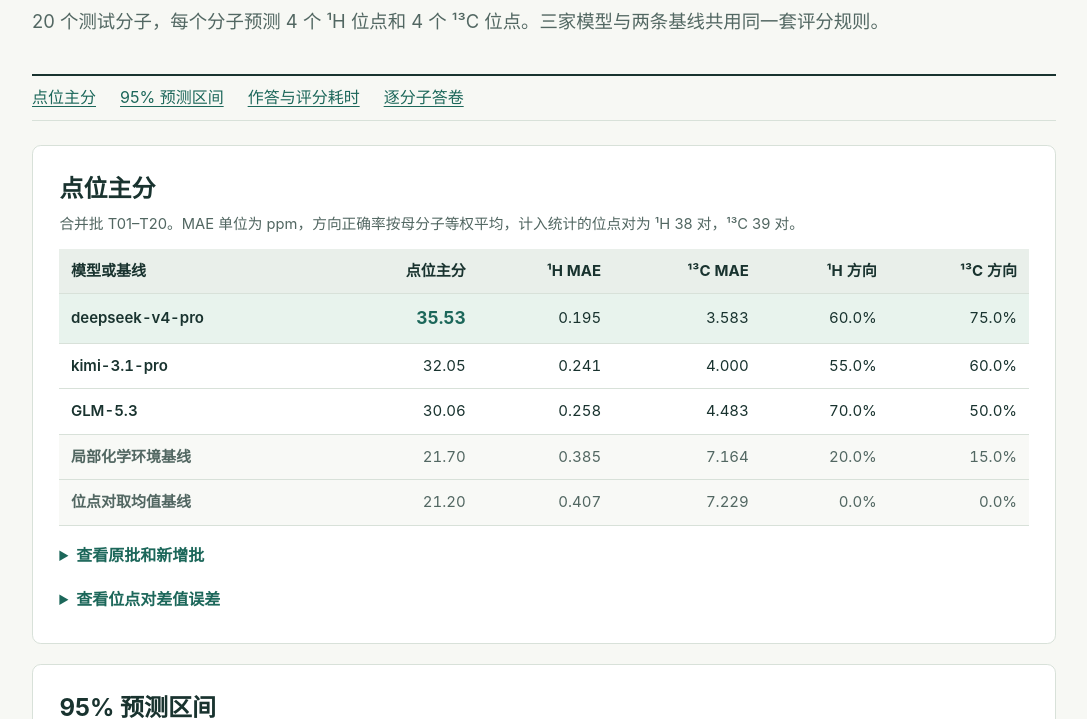
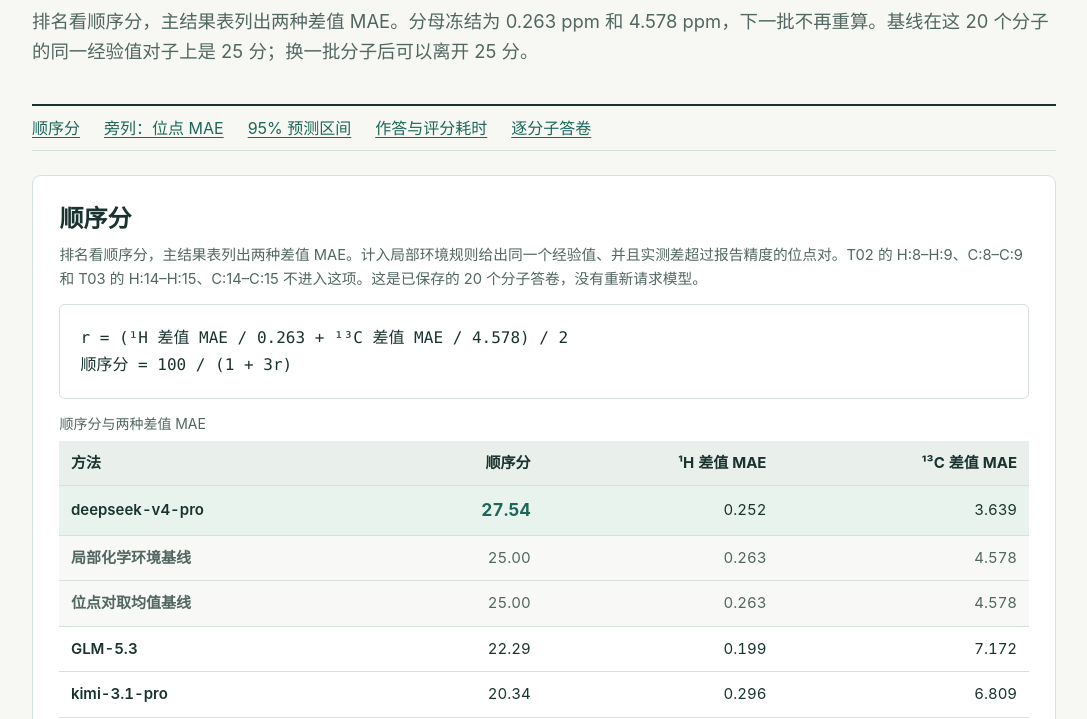
Before and after one commit to sksx085/ai4s-bench-notes, a plain HTML site: page practice/nmr-shift-prediction-results.html in a window 1280 px wide. Shown: the part 233-952 px from the top of the page, without its empty margins (96-1183 px from the left). Drawn offline with Linux system fonts and the light colour scheme.

Commit message:
Rank the NMR task by same-bin difference MAE.
The public page and question now use one score, with the two nucleus MAEs as the reported result and the 0.263/4.578 denominators frozen.

Co-authored-by: Cursor <cursoragent@cursor.com>

```diff
--- a/practice/nmr-shift-prediction-results.html
+++ b/practice/nmr-shift-prediction-results.html
@@ -3,7 +3,7 @@
 <head>
   <meta charset="utf-8">
   <meta name="viewport" content="width=device-width, initial-scale=1">
-  <meta name="description" content="20 个测试分子的点位主分、95% 区间、耗时和全部计分答卷。">
+  <meta name="description" content="排名看顺序分，主结果表列出两种差值 MAE。分母冻结为 0.263 和 4.578 ppm。">
   <title>核磁位移预测任务结果 | 每日出题实践</title>
   <link rel="stylesheet" href="../styles.css">
   <link rel="stylesheet" href="./challenge.css">
@@ -29,22 +29,44 @@
       <a class="page-back" href="./nmr-shift-prediction.html"><span aria-hidden="true">←</span> 返回题面</a>
       <p class="meta"><time datetime="2026-11-18">2026.11.18</time></p>
       <h1>核磁位移预测结果</h1>
-      <p>20 个测试分子，每个分子预测 4 个 ¹H 位点和 4 个 ¹³C 位点。三家模型与两条基线共用同一套评分规则。</p>
+      <p>排名看顺序分，主结果表列出两种差值 MAE。分母冻结为 0.263 ppm 和 4.578 ppm，下一批不再重算。基线在这 20 个分子的同一经验值对子上是 25 分；换一批分子后可以离开 25 分。</p>
     </header>
 
     <nav class="challenge-nav" aria-label="结果页内容">
-      <a href="#point-results">点位主分</a>
+      <a href="#order-score">顺序分</a>
+      <a href="#point-results">旁列：位点 MAE</a>
       <a href="#interval-results">95% 预测区间</a>
       <a href="#timing">作答与评分耗时</a>
       <a href="#answers">逐分子答卷</a>
     </nav>
 
     <article class="topic-content result-content">
+      <section class="topic-section result-card" id="order-score" aria-labelledby="order-heading">
+        <h2 id="order-heading">顺序分</h2>
+        <p class="result-note">排名看顺序分，主结果表列出两种差值 MAE。计入局部环境规则给出同一个经验值、并且实测差超过报告精度的位点对。T02 的 H:8–H:9、C:8–C:9 和 T03 的 H:14–H:15、C:14–C:15 不进入这项。这是已保存的 20 个分子答卷，没有重新请求模型。</p>
+        <pre><code>r = (¹H 差值 MAE / 0.263 + ¹³C 差值 MAE / 4.578) / 2
+顺序分 = 100 / (1 + 3r)</code></pre>
+        <div class="table-scroll result-scroll" tabindex="0" role="region" aria-label="顺序分与两种差值 MAE">
+          <table class="measure-table point-table">
+            <caption>顺序分与两种差值 MAE</caption>
+            <thead><tr><th scope="col">方法</th><th scope="col">顺序分</th><th scope="col">¹H 差值 MAE</th><th scope="col">¹³C 差值 MAE</th></tr></thead>
+            <tbody>
+              <tr class="best"><th scope="row">deepseek-v4-pro</th><td><strong>27.54</strong></td><td>0.252</td><td>3.639</td></tr>
+              <tr class="baseline"><th scope="row">局部化学环境基线</th><td>25.00</td><td>0.263</td><td>4.578</td></tr>
+              <tr class="baseline"><th scope="row">位点对取均值基线</th><td>25.00</td><td>0.263</td><td>4.578</td></tr>
+              <tr><th scope="row">GLM-5.3</th><td>22.29</td><td>0.199</td><td>7.172</td></tr>
+              <tr><th scope="row">kimi-3.1-pro</th><td>20.34</td><td>0.296</td><td>6.809</td></tr>
+            </tbody>
+          </table>
+        </div>
+        <p class="result-note">分母 0.263 和 4.578 已冻结。下一批分子继续用这两个数，基线可以离开 25 分。</p>
+      </section>
+
       <section class="topic-section result-card" id="point-results" aria-labelledby="points-heading">
         <span id="v4-results" class="result-anchor" aria-hidden="true"></span>
         <span id="v4-baselines" class="result-anchor" aria-hidden="true"></span>
-        <h2 id="points-heading">点位主分</h2>
-        <p class="result-note">合并批 T01–T20。MAE 单位为 ppm，方向正确率按母分子等权平均，计入统计的位点对为 ¹H 38 对，¹³C 39 对。</p>
+        <h2 id="points-heading">旁列：位点 MAE</h2>
+        <p class="result-note">这一节不用于排名。合并批 T01–T20 的位点 MAE 仍列在这里。排名看顺序分，主结果表列出两种差值 MAE。</p>
         <div class="table-scroll result-scroll" tabindex="0" role="region" aria-label="合并批 T01–T20点位主分和方向">
   <table class="measure-table point-table">
     <thead><tr><th scope="col">模型或基线</th><th scope="col">点位主分</th><th scope="col">¹H MAE</th><th scope="col">¹³C MAE</th><th scope="col">¹H 方向</th><th scope="col">¹³C 方向</th></tr></thead>
@@ -256,9 +278,9 @@
 
       <details class="result-card result-method" id="method">
         <summary>评分公式与试跑协议</summary>
-        <p>先在母分子内计算两核 MAE，再对母分子等权。两核 MAE 分别除以固定的 ppm 量尺后等权合成。只有点位主分用于排名。</p>
-        <pre><code>r = (¹H MAE / 0.36475 + ¹³C MAE / 5.30875) / 2
-点位主分 = 100 / (1 + 3r)</code></pre>
+        <p>排名看顺序分，主结果表列出两种差值 MAE。分母冻结为 0.263 和 4.578。位点 MAE 单列，不用于排名。</p>
+        <pre><code>r = (¹H 差值 MAE / 0.263 + ¹³C 差值 MAE / 4.578) / 2
+顺序分 = 100 / (1 + 3r)</code></pre>
         <p>三家只收到作答包的公开材料，每个分子独立请求，无检索或工具调用，统一输出上限为 65,536 tokens。D00 只用于演示格式，不计分。</p>
         <p>首轮有效答卷为 deepseek-v4-pro 15/20、GLM-5.3 19/20、kimi-3.1-pro 20/20。T19 的多次回复缺少表头，三家统一增加公开表头提示后重跑，均采用该次计分答卷。</p>
         <p>接口模型名为 <code>deepseek-v4-pro</code>、<code>kimi-k3.1-pro</code> 和 <code>glm-5.3</code>。</p>
```
Also changed, not shown: practice/nmr-shift-prediction.html (+6 -6 lines).
